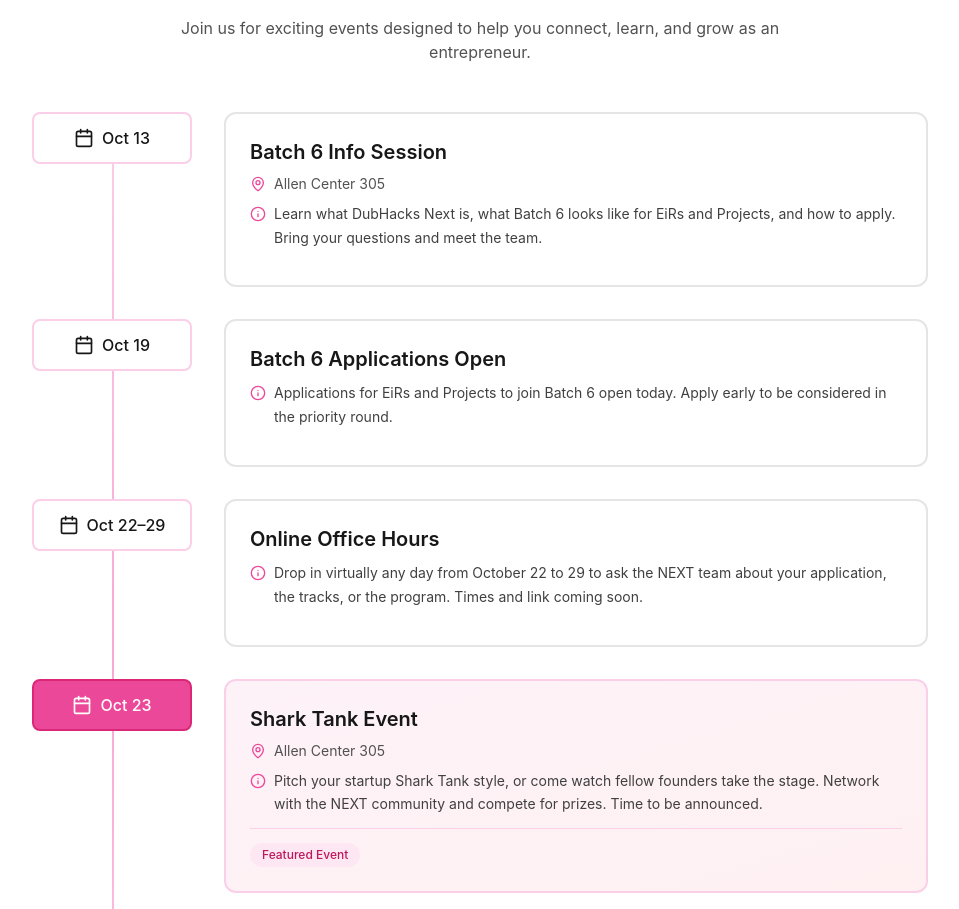
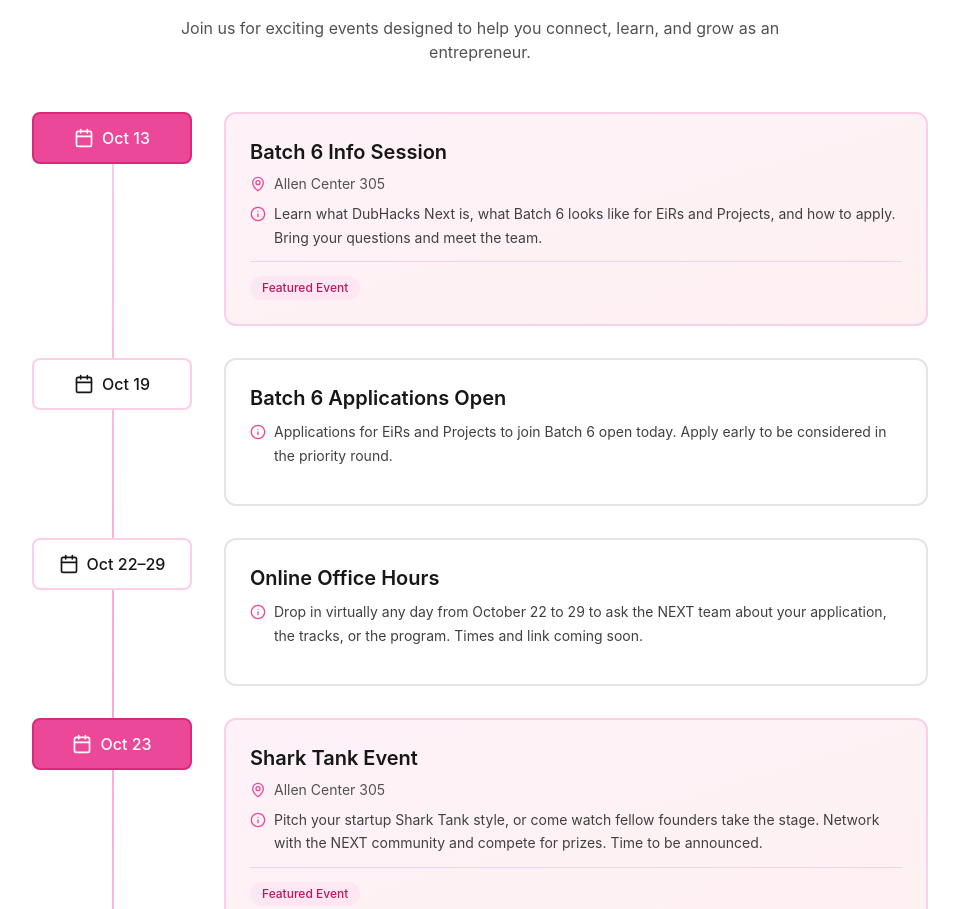
Before and after one commit to v-kliu/dubhacks-next, a React (Create React App) app: page / in a window 1280 px wide. Shown: the part 4152-5061 px from the top of the page, without its empty margins (160-1119 px from the left). Built offline with nearby package versions, Linux system fonts and the light colour scheme; no server answers.

Commit message:
feature info session event

```diff
--- a/src/components/UpcomingEventsSection.tsx
+++ b/src/components/UpcomingEventsSection.tsx
@@ -20,7 +20,8 @@
       displayDate: 'Oct 13',
       title: 'Batch 6 Info Session',
       location: 'Allen Center 305',
-      description: 'Learn what DubHacks Next is, what Batch 6 looks like for EiRs and Projects, and how to apply. Bring your questions and meet the team.'
+      description: 'Learn what DubHacks Next is, what Batch 6 looks like for EiRs and Projects, and how to apply. Bring your questions and meet the team.',
+      highlight: true
     },
     {
       date: '2026-10-19',
```
